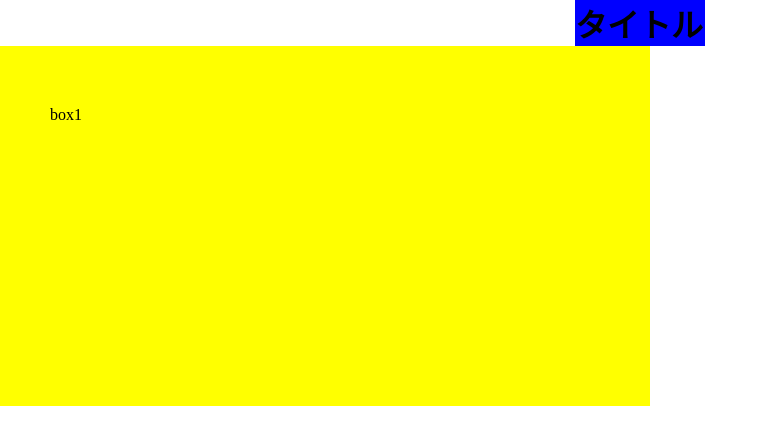
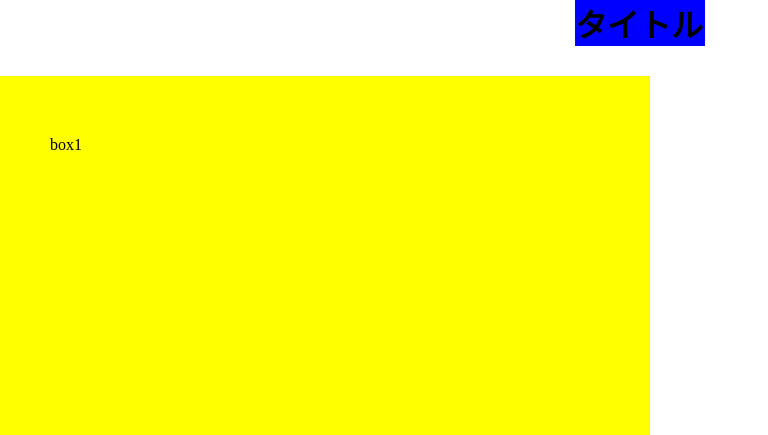
Before and after one commit to Junya010/CF-curriculum, a PHP site: page /work3-lesson3.html in a window 1280 px wide. Shown: the top 435 px of the page, without its empty margins (0-768 px from the left). Run offline with PHP 8.4, Linux system fonts and the light colour scheme.

Commit message:
HTML3-lesson

```diff
--- a/HTML繝ｻCSS/HTML-work3/work3-lesson3.css
+++ b/HTML繝ｻCSS/HTML-work3/work3-lesson3.css
@@ -3,9 +3,10 @@
     padding: 0;
 }
 h1{
-    margin: 0 auto;
+    margin-inline: auto;
     background-color: blue;
     width: 130px;
+    margin-bottom: 30px;
 }
 .mainBox{
     background-color: yellow;
--- a/HTML繝ｻCSS/HTML-work3/work3-lesson4.html
+++ b/HTML繝ｻCSS/HTML-work3/work3-lesson4.html
@@ -28,6 +28,7 @@
             <li>概要</li>
             <li>事業紹介</li>
             <li>社員紹介</li>
+            <li>お問合わせ</li>
         </ul>
     </header>
 </body>
```
Also changed, not shown: HTML繝ｻCSS/HTML-work3/work3-lesson1.css (line endings or trailing spaces), HTML繝ｻCSS/HTML-work3/work3-lesson1.html (line endings or trailing spaces), HTML繝ｻCSS/HTML-work3/work3-lesson2.css (line endings or trailing spaces), HTML繝ｻCSS/HTML-work3/work3-lesson2.html (line endings or trailing spaces), HTML繝ｻCSS/HTML-work3/work3-lesson3.html (line endings or trailing spaces), HTML繝ｻCSS/HTML-work3/work3-lesson4.css (line endings or trailing spaces).
